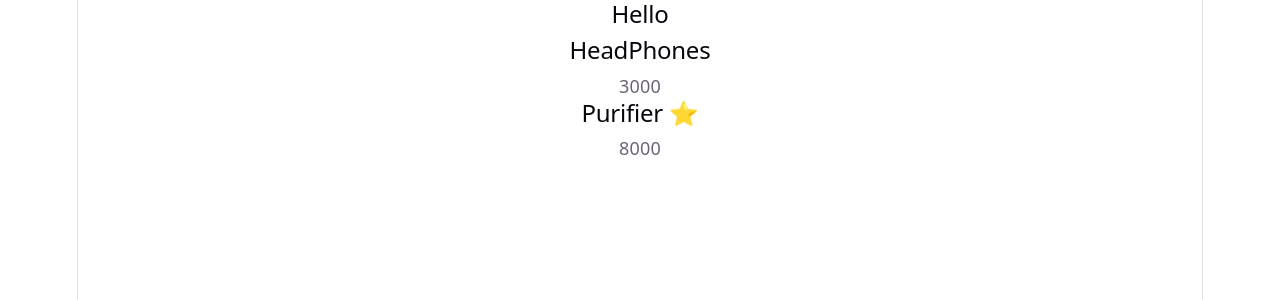
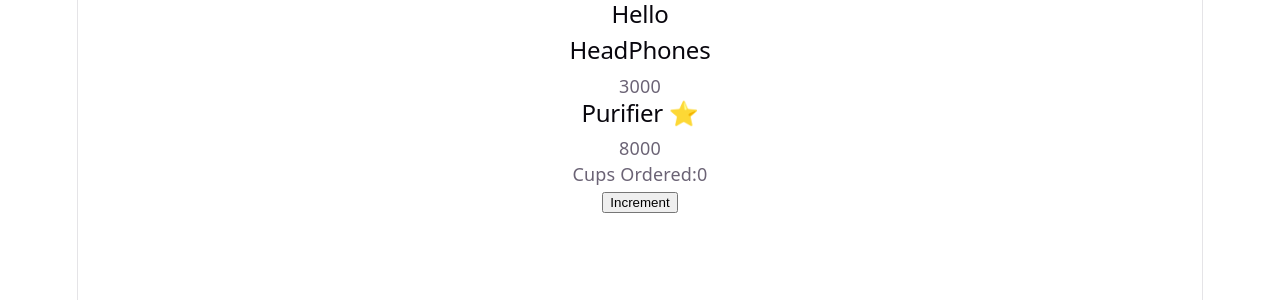
Before and after one commit to bobbyDeepak1415/React_Type, a React (Vite) app: page / in a window 1280 px wide. Shown: the top 300 px of the page. Built offline with nearby package versions, Linux system fonts and the light colour scheme.

Commit message:
setup done

```diff
--- a/src/App.tsx
+++ b/src/App.tsx
@@ -1,14 +1,20 @@
 import './App.css'
 import { ChaiCard } from './components/ChaiCard.tsx'
+import Counter from './components/Counter.tsx'
 
 function App() {
 
   return (
+    <>
   <div>
     <h2>Hello</h2>
     <ChaiCard name="HeadPhones" price={3000}/>
     <ChaiCard name="Purifier" price={8000} isSpecial={true}/>
   </div>
+  <div>
+    <Counter/>
+  </div>
+    </>
   )
 }
 
--- a/src/components/Counter.tsx
+++ b/src/components/Counter.tsx
@@ -2,7 +2,7 @@ import React, { useState } from 'react'
 
 const Counter = () => {
 
-    const [count,setCount]=useState(0)
+    const [count,setCount]=useState<number>(0)
   return (
     <div>
 
```
